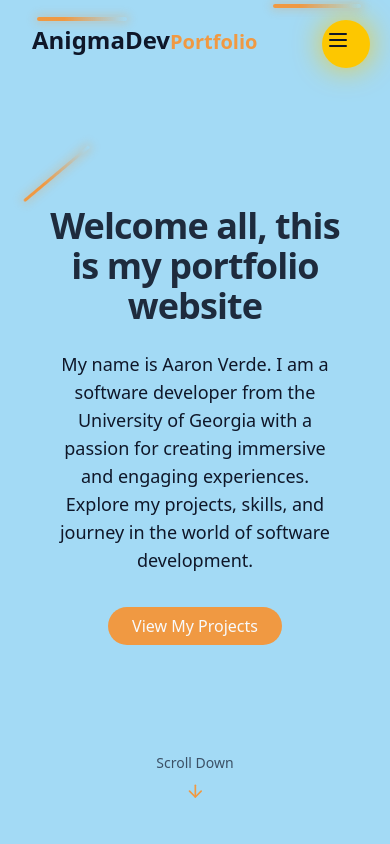
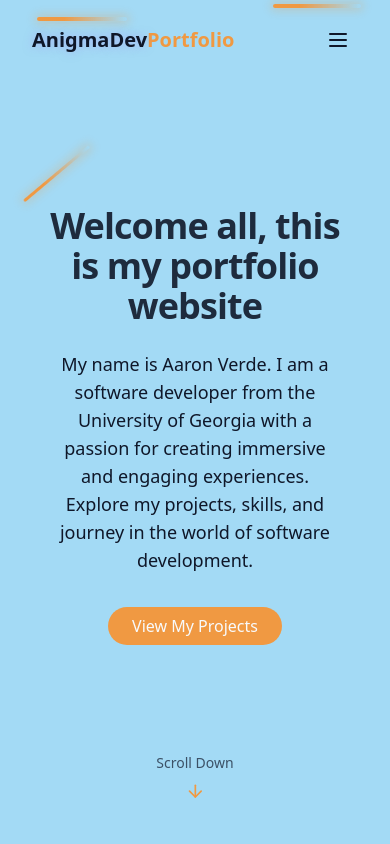
Before and after one commit to aarondvc/AnigmaWeb, a React (Vite) app: page / in a window 390 px wide. Shown: the top 844 px of the page. Built offline with nearby package versions, Linux system fonts and the light colour scheme.

Commit message:
Sun/Moon button fix into Navbar

```diff
--- a/src/components/Navbar.jsx
+++ b/src/components/Navbar.jsx
@@ -1,27 +1,22 @@
 import { cn } from "@/lib/utils";
+import { Menu, X } from "lucide-react";
 import { useEffect, useState } from "react";
-import { Menu, X } from "lucide-react";
-import { ThemeToggle } from "./ThemeToggle";
+import { ThemeToggle } from "../components/ThemeToggle";
 
 const navItems = [
   { name: "Home", href: "#hero" },
   { name: "About", href: "#about" },
+  { name: "Skills", href: "#skills" },
+  { name: "Projects", href: "#projects" },
   { name: "Contact", href: "#contact" },
-  { name: "Projects", href: "#projects" },
-  { name: "Skills", href: "#skills" },
-  { name: "Designs", href: "#designs" },
 ];
 
 export const Navbar = () => {
   const [isScrolled, setIsScrolled] = useState(false);
   const [isMenuOpen, setIsMenuOpen] = useState(false);
 
-
   useEffect(() => {
-    const handleScroll = () => {
-      setIsScrolled(window.scrollY > 10);
-    };
-
+    const handleScroll = () => setIsScrolled(window.scrollY > 10);
     window.addEventListener("scroll", handleScroll);
     return () => window.removeEventListener("scroll", handleScroll);
   }, []);
@@ -29,65 +24,69 @@ export const Navbar = () => {
   return (
     <nav
       className={cn(
-        "fixed w-full z-40 transition-all duration-300",
+        "fixed w-full z-50 transition-all duration-300",
         isScrolled
           ? "py-3 bg-background/80 backdrop-blur-md shadow-xs"
           : "py-5"
       )}
     >
-      <div className="container flex justify-between items-center">
+      <div className="container flex items-center justify-between relative">
+        {/* Logo */}
         <a
-          className="text-xl font-bold flex items-center text-primary"
           href="#hero"
+          className="flex items-center text-xl font-bold text-primary"
         >
-          <span className="relative z-10">
-            <span className="text-2xl font-bold text-foreground">
+          <span className="text-glow text-foreground relative z-10">
             AnigmaDev
           </span>
-            Portfolio
-          </span>
+          <span>Portfolio</span>
         </a>
 
-        {/* Desktop Navigation */}
-        <div className="hidden md:flex space-x-8">
-          {navItems.map((item, key) => (
+        {/* Desktop Nav */}
+        <div className="hidden md:flex items-center space-x-8">
+          {navItems.map((item, idx) => (
             <a
-              key={key}
+              key={idx}
               href={item.href}
               className="text-foreground/80 hover:text-primary transition-colors duration-300"
             >
               {item.name}
             </a>
           ))}
+          {/* Desktop Theme Toggle */}
+          <ThemeToggle />
         </div>
 
-        <ThemeToggle />
-
-        {/* Mobile Navigation Placeholder */}
+        {/* Mobile Menu Button */}
         <button
-            onClick={() => setIsMenuOpen((prev) =>!prev)}
+          onClick={() => setIsMenuOpen((prev) => !prev)}
           className="md:hidden p-2 text-foreground z-50"
           aria-label={isMenuOpen ? "Close Menu" : "Open Menu"}
         >
-                {isMenuOpen ? <X size={24} /> : <Menu size={24}/>} </button>
-         <div className={cn(
-            "fixed inset-0 bg-background/95 backdrop-blue-md z-40 flex flex-col items-center justify-center",
-            "transition-all duration-300 md:hidden",
-            isMenuOpen ? "opacity-100 pointer-events-auto" : "opacity-0 pointer-events-none")}>
-            <div className="flex flex-col space-y-8 text-xl">
-          {navItems.map((item, key) => (
+          {isMenuOpen ? <X size={24} /> : <Menu size={24} />}
+        </button>
+      </div>
+
+      {/* Mobile Dropdown */}
+      <div
+        className={cn(
+          "fixed inset-0 bg-background/95 backdrop-blur-md z-40 flex flex-col items-center justify-center md:hidden transition-all duration-300",
+          isMenuOpen ? "opacity-100 pointer-events-auto" : "opacity-0 pointer-events-none"
+        )}
+      >
+        {navItems.map((item, idx) => (
           <a
-              key={key}
+            key={idx}
             href={item.href}
-              className="text-foreground/80 hover:text-primary transition-colors duration-300"
             onClick={() => setIsMenuOpen(false)}
+            className="text-foreground/80 hover:text-primary transition-colors duration-300 text-2xl mb-8"
           >
             {item.name}
           </a>
         ))}
-            </div>
-         </div>
 
+        {/* Mobile Theme Toggle */}
+        <ThemeToggle />
       </div>
     </nav>
   );
--- a/src/components/ThemeToggle.jsx
+++ b/src/components/ThemeToggle.jsx
@@ -31,18 +31,17 @@ export const ThemeToggle = () => {
     <button
       onClick={toggleTheme}
       className={cn(
-        "fixed top-5 right-5 z-50 rounded-full transition-transform duration-500 focus:outline-hidden",
-        "pointer-events-auto" // make sure it’s clickable even if parent has none
+        "p-2 rounded-full transition-transform duration-500 focus:outline-hidden hover:scale-110 px-3"
       )}
     >
       {/* Sun (light mode) */}
       {!isDarkMode && (
-        <div className="w-12 h-12 rounded-full bg-yellow-400 shadow-[0_0_30px_rgba(255,200,0,0.8)] transition-all duration-500" />
+        <div className="w-10 h-10 rounded-full bg-yellow-400 shadow-[0_0_30px_rgba(255,200,0,0.8)] transition-all duration-500" />
       )}
 
       {/* Moon (dark mode) */}
       {isDarkMode && (
-        <div className="w-12 h-12 rounded-full bg-gray-300 shadow-[0_0_20px_rgba(200,200,255,0.6)] transition-all duration-500 relative overflow-hidden">
+        <div className="w-10 h-10 rounded-full bg-gray-300 shadow-[0_0_20px_rgba(200,200,255,0.6)] transition-all duration-500 relative overflow-hidden">
           {/* little craters */}
           <div className="absolute w-2 h-2 bg-gray-400 rounded-full top-2 left-3 opacity-60"></div>
           <div className="absolute w-3 h-3 bg-gray-500 rounded-full top-6 left-6 opacity-50"></div>
```
Lines whose indentation alone changed are shown as unchanged.
